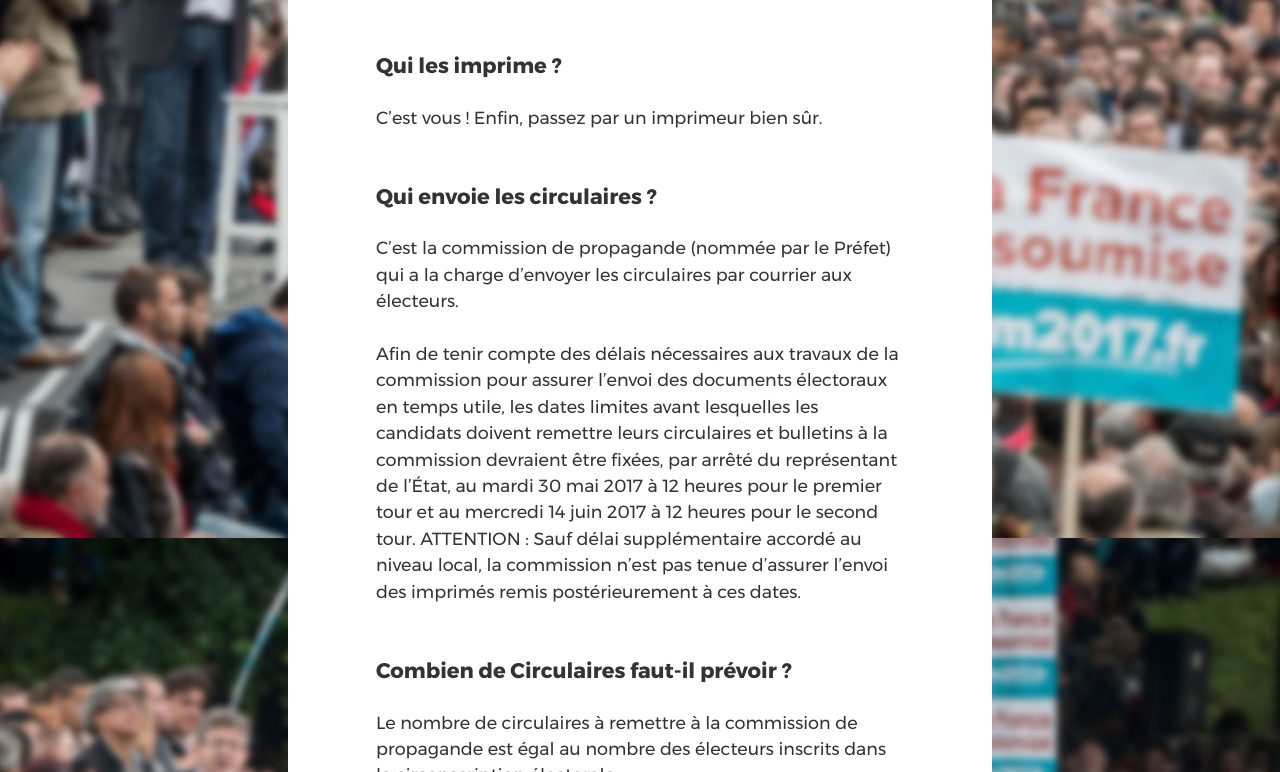
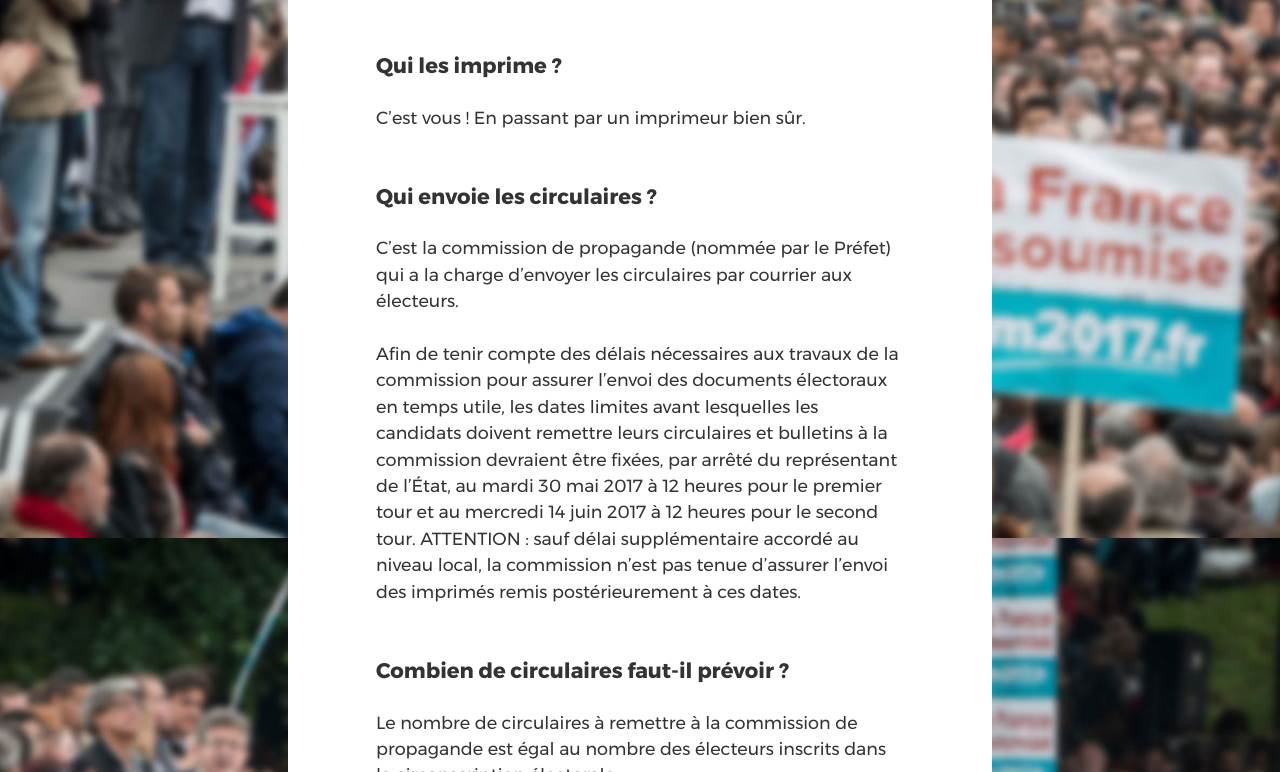
Before and after one commit to ryuran/kitcampagne.fi, a Jekyll site: the page built from _cat_legislatives2017/affiches_circulaires_et_bulletins_de_vote.md, in a window 1280 px wide and 1400 px high, scrolled down 2009 px. Shown: the part 153-925 px from the top of the window. Built offline with Jekyll 4.4.1, drawn with Linux system fonts in a browser that asks for light colours; some of the changed text lies outside the part shown.

Commit message:
Update affiches_circulaires_et_bulletins_de_vote.md
Petites corrections mineures

```diff
--- a/_cat_legislatives2017/affiches_circulaires_et_bulletins_de_vote.md
+++ b/_cat_legislatives2017/affiches_circulaires_et_bulletins_de_vote.md
@@ -36,14 +36,14 @@ La combinaison des trois couleurs (bleu, blanc et rouge), à l’exception de la
 Le papier utilisé pour les circulaires doit avoir un grammage compris entre 60 et 80 grammes au mètre carré et d’un format de 210 x 297 millimètres. La circulaire peut être imprimée recto verso.
 
 ### Qui les imprime ?
-C’est vous ! Enfin, passez par un imprimeur bien sûr.
+C’est vous ! En passant par un imprimeur bien sûr.
 
 ### Qui envoie les circulaires ?
 C’est la commission de propagande (nommée par le Préfet) qui a la charge d’envoyer les circulaires par courrier aux électeurs.
 
-Afin de tenir compte des délais nécessaires aux travaux de la commission pour assurer l’envoi des documents électoraux en temps utile, les dates limites avant lesquelles les candidats doivent remettre leurs circulaires et bulletins à la commission devraient être fixées, par arrêté du représentant de l’État, au mardi 30 mai 2017 à 12 heures pour le premier tour et au mercredi 14 juin 2017 à 12 heures pour le second tour. ATTENTION : Sauf délai supplémentaire accordé au niveau local, la commission n’est pas tenue d’assurer l’envoi des imprimés remis postérieurement à ces dates.
+Afin de tenir compte des délais nécessaires aux travaux de la commission pour assurer l’envoi des documents électoraux en temps utile, les dates limites avant lesquelles les candidats doivent remettre leurs circulaires et bulletins à la commission devraient être fixées, par arrêté du représentant de l’État, au mardi 30 mai 2017 à 12 heures pour le premier tour et au mercredi 14 juin 2017 à 12 heures pour le second tour. ATTENTION : sauf délai supplémentaire accordé au niveau local, la commission n’est pas tenue d’assurer l’envoi des imprimés remis postérieurement à ces dates.
 
-### Combien de Circulaires faut-il prévoir ?
+### Combien de circulaires faut-il prévoir ?
 Le nombre de circulaires à remettre à la commission de propagande est égal au nombre des électeurs inscrits dans la circonscription électorale.
 
 ### Y a-t-il autre chose à savoir ?
```
Also changed, not shown: other parts of _cat_legislatives2017/affiches_circulaires_et_bulletins_de_vote.md (+3 -4 lines).
